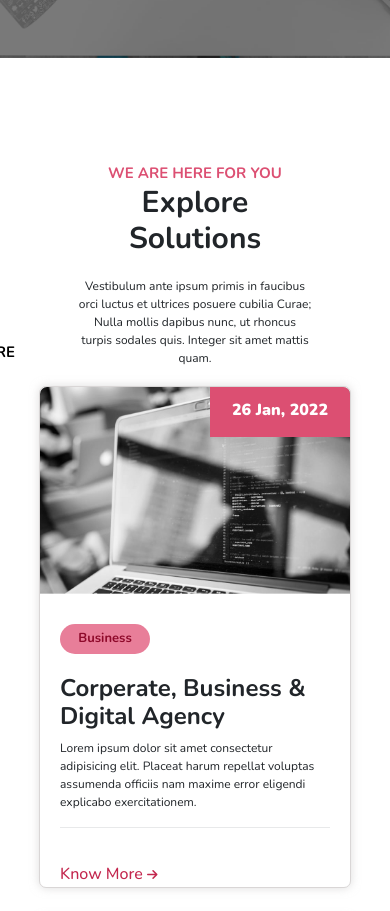
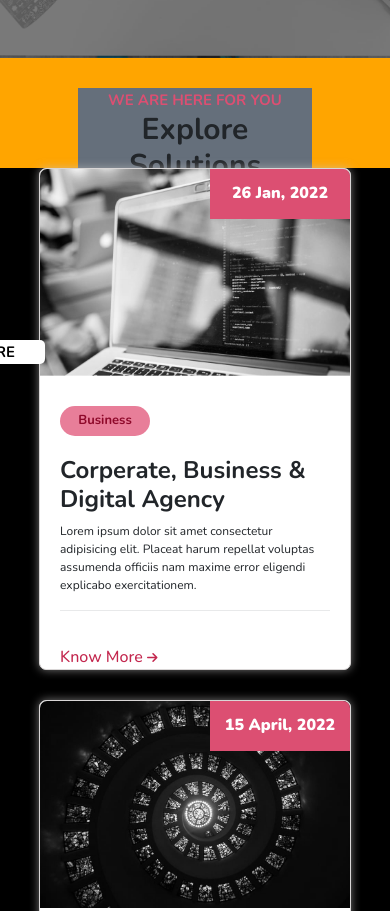
Before and after one commit to hungdinh233/Masterwork-Project, a plain HTML site: page index.html in a window 390 px wide. Shown: the part 4266-5177 px from the top of the page. Drawn offline with nearby package versions, Linux system fonts and the light colour scheme.

Commit message:
responsive update

```diff
--- a/masterwork.css
+++ b/masterwork.css
@@ -1361,14 +1361,17 @@
     display: flex;
     flex-direction: column;
     justify-content: center;
-    align-items: center;
+    padding-left: 20px;
+
   }
   .QA .dropdown button{
-    width: 300px;
+    width: 360px;
     font-size: 15px;
+    margin-bottom: 30px;
   }
   .dropdown-menu{
     font-size: 12px;
+    overflow: auto;
   }
 .carousel {
   height: 900px;
@@ -1462,12 +1465,27 @@
   align-items: center;
   padding-left: 5px;
 }
+
 .solutions {
+  width: 100%;
+  height: 2000px;
+  background-color: orange;
+}
+.solutions .container{
+  display: flex;
+  flex-direction: column;
   justify-content: flex-start;
+  align-items: center;
+}
+.solutions .tools__top{
+  height: 400px;
+  background-color: #656f7b;
 }
 .solutions .solution__row{
+  background: #000;
   flex-direction: column;
   align-items: center;
+  height: 1200px;
 }
 .solutions .solution__col{
   width: 80%;
```
Also changed, not shown: index.html (+1 -0 lines).
